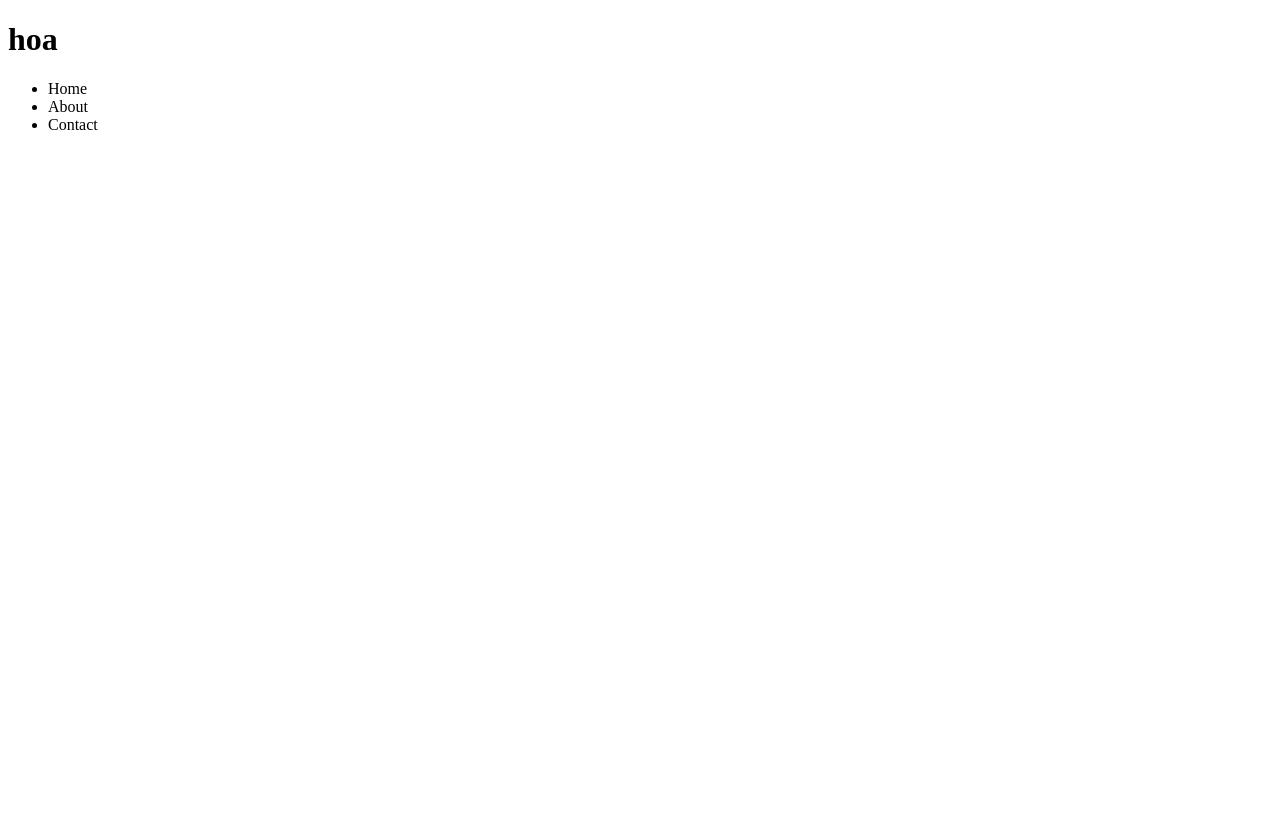
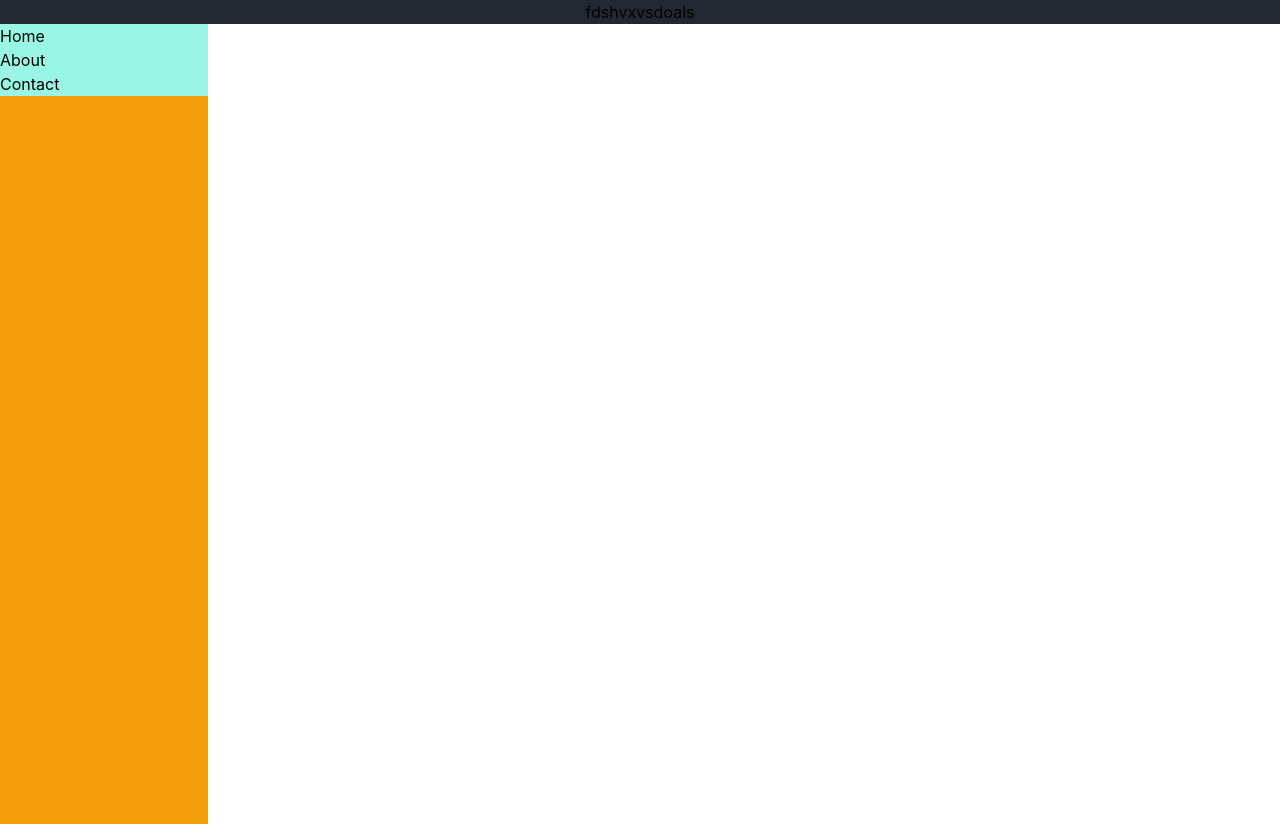
Before and after one commit to ChristianSalazar12/frontAmbuApi, an Angular app: page / in a window 1280 px wide. Before the commit the page ends 800 px from the top, so only its background shows below. Built offline with nearby package versions, Linux system fonts and the light colour scheme.

Commit message:
feat: taildwind

```diff
--- a/package.json
+++ b/package.json
@@ -26,12 +26,15 @@
     "@angular/cli": "^19.2.9",
     "@angular/compiler-cli": "^19.2.0",
     "@types/jasmine": "~5.1.0",
+    "autoprefixer": "^10.4.21",
     "jasmine-core": "~5.6.0",
     "karma": "~6.4.0",
     "karma-chrome-launcher": "~3.2.0",
     "karma-coverage": "~2.2.0",
     "karma-jasmine": "~5.1.0",
     "karma-jasmine-html-reporter": "~2.1.0",
+    "postcss": "^8.5.4",
+    "tailwindcss": "^3.4.17",
     "typescript": "~5.7.2"
   }
 }
--- a/src/app/features/control/layout/layout.component.html
+++ b/src/app/features/control/layout/layout.component.html
@@ -1,9 +1,9 @@
 <div>
   <h1><header></header></h1>
-  <h1>hoa</h1>
+  <h1 class="bg-primary text-pretty text-center">fdshvxvsdoals</h1>
 </div>
-<div class="">
-  <nav>
+<div class="bg-secondary w-52 h-screen">
+  <nav class="bg-teal-200 w-52">
     <ul>
       <li><a routerLink="/home">Home</a></li>
       <li><a routerLink="/about">About</a></li>
--- a/src/app/features/control/layout/layout.component.ts
+++ b/src/app/features/control/layout/layout.component.ts
@@ -1,9 +1,8 @@
 import { Component } from '@angular/core';
-import { RouterOutlet } from '@angular/router';
 
 @Component({
   selector: 'app-layout',
-  imports: [RouterOutlet],
+  imports: [],
   templateUrl: './layout.component.html',
   styleUrl: './layout.component.css',
 })
--- a/src/styles.css
+++ b/src/styles.css
@@ -1,4 +1,10 @@
 /* You can add global styles to this file, and also import other style files */
+
+/* src/styles.css */
+@tailwind base;
+@tailwind components;
+@tailwind utilities;
+
 :root {
   --primary-color: #4caf50; /* Green */
   --secondary-color: #f44336; /* Red */
--- /dev/null
+++ b/tailwind.config.js
@@ -0,0 +1,20 @@
+/** @type {import('tailwindcss').Config} */
+export default {
+  content: ["./src/**/*.{html,js}"],
+  theme: {
+    extend: {
+      colors: {
+        primary: "#222831",
+        secondary: "#F59E0B",
+        accent: "#EF4444",
+        background: "#F3F4F6",
+        text: "#111827",
+      },
+      fontFamily: {
+        sans: ['"Inter"', "sans-serif"],
+        serif: ['"Merriweather"', "serif"],
+      },
+    },
+  },
+  plugins: [],
+};
```
Also changed, not shown: 1 other file (tests, documents, lock files or other folders).
